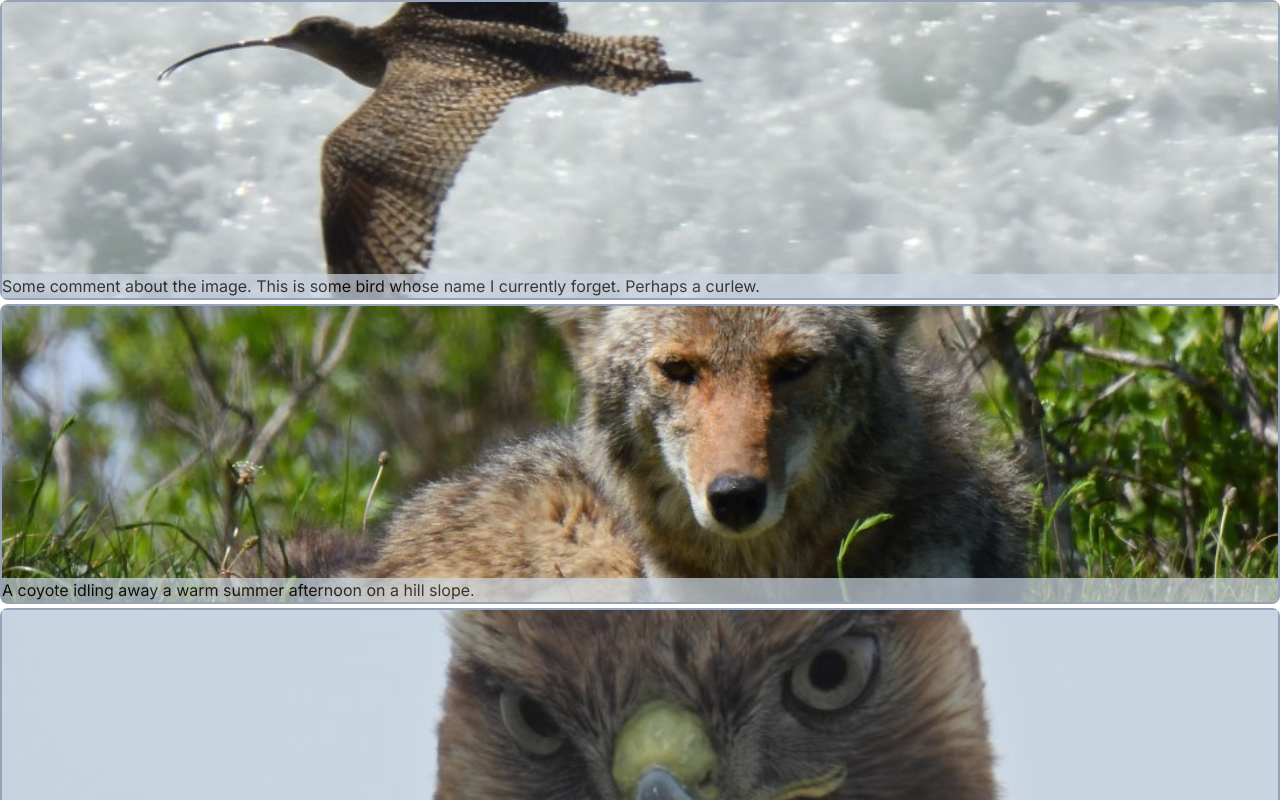
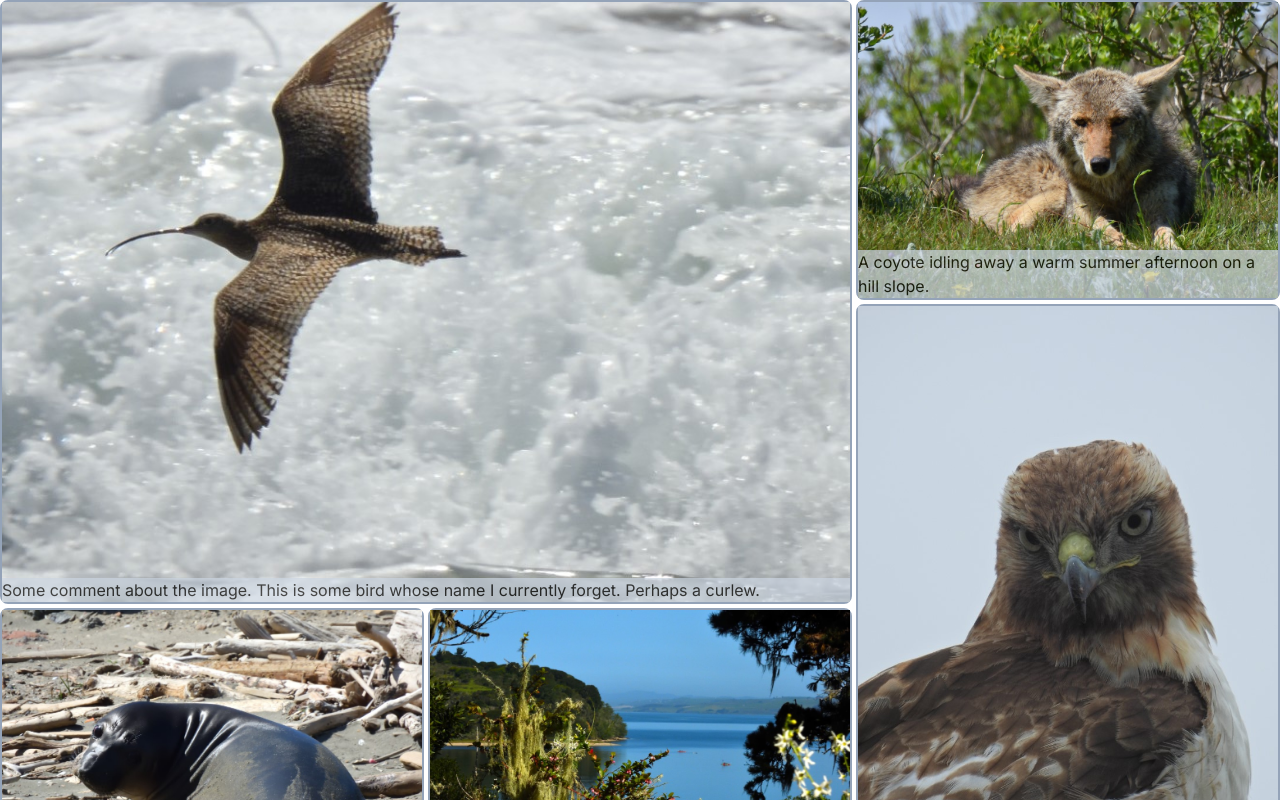
Before and after one commit to GregWatson/my-css-grid, a Next.js app: page / in a window 1280 px wide. Shown: the top 800 px of the page. Built offline with nearby package versions, Linux system fonts and the light colour scheme.

Commit message:
Adjust number of grid columns according to resized page width

```diff
--- a/app/page.tsx
+++ b/app/page.tsx
@@ -2,6 +2,7 @@
 
 import { CssGrid } from "@/components/cssgrid/cssgrid";
 import { getImageFileName, gridContents } from "@/app/data.jsx";
+import { useState } from "react";
 
 export default function Home() {
   return (
@@ -9,7 +10,6 @@ export default function Home() {
       <CssGrid
         getImageFileName={getImageFileName}
         gridContents={gridContents}
-        numCols={1}
       />
     </div>
   );
--- a/components/cssgrid/cssgrid-lib.ts
+++ b/components/cssgrid/cssgrid-lib.ts
@@ -1,21 +1,25 @@
 "use client";
 
-import { CssGridElInfo, CssGridStatus } from "./cssgrid-types.ts"
+import { CssGridElInfo, CssGridStatus } from "./cssgrid-types.ts";
 
 /* Compute the number of rows needed to display the images
    assuming no back-filling for smaller images. Might need fewer
    rows than computed but that's OK.
 */
-export function computeNumRowsNeeded(gridContents:any, numCols:number) {
+export function computeNumRowsNeeded(
+  gridContents: CssGridElInfo[],
+  numCols: number
+) {
   let numRows = 0; // Running total in grid
   let numRowsUsed = 1; // In this row
   let colsLeft = numCols;
 
-  gridContents.forEach((element:CssGridElInfo) => {
-    let i_rows = element.rows;
-    let i_cols = element.cols;
-    if (i_cols > colsLeft) { // cannot add to current row.
-      numRows = numRows + numRowsUsed;
+  gridContents.forEach((element: CssGridElInfo) => {
+    let i_rows = +element.rows;
+    let i_cols = +element.cols;
+    if (i_cols > colsLeft) {
+      // cannot add to current row.
+      numRows = 0 + numRows + numRowsUsed;
       colsLeft = numCols - i_cols;
       numRowsUsed = i_rows;
     } else {
@@ -29,45 +33,65 @@ export function computeNumRowsNeeded(gridContents:any, numCols:number) {
     }
   });
   if (colsLeft !== numCols) numRows = numRows + numRowsUsed;
-  // console.log("Info: Used %d rows.", numRows);
+  console.log("Info: Used %d rows.", numRows);
   return numRows;
 }
 
 /* move srcImage to immediately before dstImage in the list of
    grid Elements. Return the new list.
  */
-export function moveElement(srcElemID:string, dstElemID:string, gridInfo:CssGridElInfo[]) :CssGridElInfo[] {
+export function moveElement(
+  srcElemID: string,
+  dstElemID: string,
+  gridInfo: CssGridElInfo[]
+): CssGridElInfo[] {
   // get the src image object
-    let srcObj:CssGridElInfo;
-    gridInfo.forEach((element:CssGridElInfo) => {
+  let srcObj: CssGridElInfo;
+  gridInfo.forEach((element: CssGridElInfo) => {
     if (element.ID === srcElemID) srcObj = element;
   });
   // create new list
-    let newGridInfo :CssGridElInfo[] = [];
-    gridInfo.forEach((element:CssGridElInfo) => {
+  let newGridInfo: CssGridElInfo[] = [];
+  gridInfo.forEach((element: CssGridElInfo) => {
     if (element.ID === dstElemID) {
-        newGridInfo.push(srcObj); newGridInfo.push(element)
-      } else
-        if (element.ID !== srcElemID) newGridInfo.push(element)
+      newGridInfo.push(srcObj);
+      newGridInfo.push(element);
+    } else if (element.ID !== srcElemID) newGridInfo.push(element);
   });
-    return newGridInfo
+  return newGridInfo;
 }
 
 // drop (from Drag and Drop)
-export function handleOnDrop(dstElemID:string, setdragDstElemID:any, dragSrcElemID:any, setStatus:any) {
-  if ((dragSrcElemID === "") || (dstElemID === "")) {
-    console.log("ERROR: tried to move (re-order) elements but either src or dst is missing");
+export function handleOnDrop(
+  dstElemID: string,
+  setdragDstElemID: any,
+  dragSrcElemID: any,
+  setStatus: any
+) {
+  if (dragSrcElemID === "" || dstElemID === "") {
+    console.log(
+      "ERROR: tried to move (re-order) elements but either src or dst is missing"
+    );
   } else {
-    console.log("INFO: Moving element %s before element %s", dragSrcElemID, dstElemID);
+    console.log(
+      "INFO: Moving element %s before element %s",
+      dragSrcElemID,
+      dstElemID
+    );
   }
   setdragDstElemID(dstElemID);
-  setStatus('moveElement');
+  setStatus("moveElement");
 }
 
-export function handleOnDragEnd(status:CssGridStatus, setStatus:any, dragSrcElemID:string, setdragSrcElemID:any) {
+export function handleOnDragEnd(
+  status: CssGridStatus,
+  setStatus: any,
+  dragSrcElemID: string,
+  setdragSrcElemID: any
+) {
   if (status === "isDragging") {
     console.log("Drag cancelled %s", dragSrcElemID);
-    setStatus('noneSelected');
-    setdragSrcElemID('');
+    setStatus("noneSelected");
+    setdragSrcElemID("");
   }
 }
--- a/components/cssgrid/cssgrid.tsx
+++ b/components/cssgrid/cssgrid.tsx
@@ -1,6 +1,6 @@
 "use client";
 
-import { useState } from "react";
+import { useState, useEffect } from "react";
 import { CssGridElement } from "./cssgrid-element.tsx";
 import { computeNumRowsNeeded, moveElement } from "./cssgrid-lib.ts";
 import { computeCssGridModalWidthPx, CssGridModal } from "./cssgrid-modal.tsx";
@@ -14,19 +14,41 @@ import {
 // max number of colums set (numCols).
 export const maxCssGridElemRows = 4;
 
-/* numCols is the fixed number of columns in the grid.
-   Use 4 for a wide display and 1 for a narrow display (e.g. phone)?
-   Values 1-4 are supported.
-*/
 export function CssGrid({
   getImageFileName,
   gridContents,
-  numCols,
 }: {
   getImageFileName: any;
-  gridContents: any;
-  numCols: any;
+  gridContents: CssGridElInfo[];
 }) {
+  const initialWidth: number =
+    typeof window !== "undefined" ? window.innerWidth : 768;
+
+  const [numCols, setNumCols]: [number, any] = useState(
+    initialWidth <= 768 ? 2 : initialWidth <= 1280 ? 3 : 4
+  );
+
+  console.log("CssGrid: Initially numCols is %d", numCols);
+
+  function detectWindowSize() {
+    let newNumCols: number =
+      window.innerWidth <= 768 ? 2 : window.innerWidth <= 1280 ? 3 : 4;
+    console.log(
+      "CssGrid: innerWidth is %d   numCols is %d",
+      window.innerWidth,
+      newNumCols
+    );
+    setNumCols(newNumCols);
+  }
+
+  useEffect(() => {
+    window.addEventListener("resize", detectWindowSize);
+    detectWindowSize();
+    return () => {
+      window.removeEventListener("resize", detectWindowSize);
+    };
+  }, []);
+
   /* Create a local copy in which we bound the size of any element to
    the max number of rows and columns selected for the current window size. */
   let localGridInfo = gridContents.map((info: any) => {
@@ -64,7 +86,11 @@ export function CssGrid({
     );
     let newGridInfo = gridInfo.map((element: CssGridElInfo) => {
       if (element.ID === rightClicked.elemID)
-        return { ...element, cols: rightClicked.cols, rows: rightClicked.rows };
+        return {
+          ...element,
+          cols: rightClicked.cols > numCols ? numCols : rightClicked.cols,
+          rows: rightClicked.rows,
+        };
       else return element;
     });
     setGridInfo(newGridInfo);
```
Lines whose indentation alone changed are shown as unchanged.
